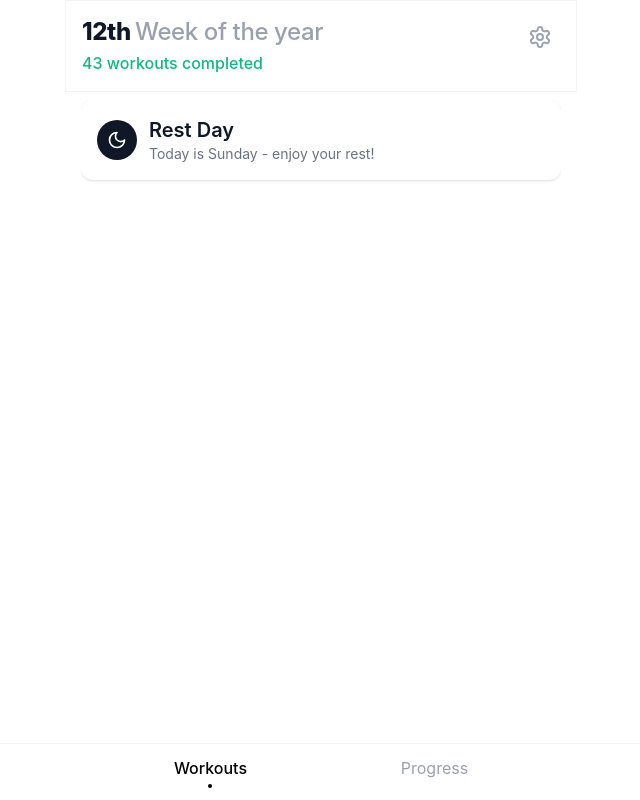
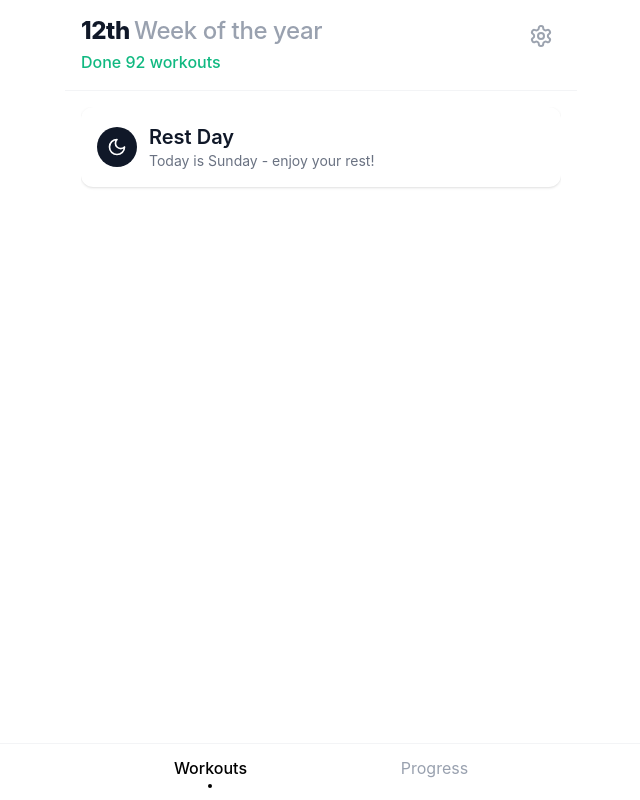
Before and after one commit to vijaymurugann/workout-tracker, a Next.js app: page / in a window 1280 px wide. Shown: the whole page, without its empty margins (319-959 px from the left). Built offline with nearby package versions, Linux system fonts and the light colour scheme.

Commit message:
MINOR update

```diff
--- a/app/page.js
+++ b/app/page.js
@@ -4,7 +4,7 @@ import Footer from "@/components/Footer";
 export default function Home() {
   return (
     <main className="m-auto">
-      <Header workoutsCompleted={43} />
+      <Header workoutsCompleted={92} />
       <div className="px-4 py-2">
         <WorkoutsContainer />
       </div>
--- a/components/Header.jsx
+++ b/components/Header.jsx
@@ -51,7 +51,7 @@ const Header = ({ workoutsCompleted }) => {
   };
 
   return (
-    <div className="w-full bg-white transition-all duration-300 border-b p-[1rem] z-10 border-[1px] border-[#f3f4f6]">
+    <div className="w-full bg-white transition-all duration-300 p-[1rem] z-10 border-b-[1px] border-[#f3f4f6] mb-2">
       <div className="flex justify-between items-start">
         <div>
           <h1 className="leading-tight tracking-tight">
@@ -63,7 +63,7 @@ const Header = ({ workoutsCompleted }) => {
             </span>
           </h1>
           <p className="text-md font-medium text-[#10b981] mt-1">
-            {workoutsCompleted} workouts completed
+           Done {workoutsCompleted} workouts
           </p>
         </div>
         <button
@@ -76,9 +76,4 @@ const Header = ({ workoutsCompleted }) => {
   );
 };
 
-// Default export with sample data
-const HeaderWrapper = ({ workoutsCompleted = 43 }) => {
-  return <Header workoutsCompleted={workoutsCompleted} />;
-};
-
-export default HeaderWrapper;
+export default Header;
```
